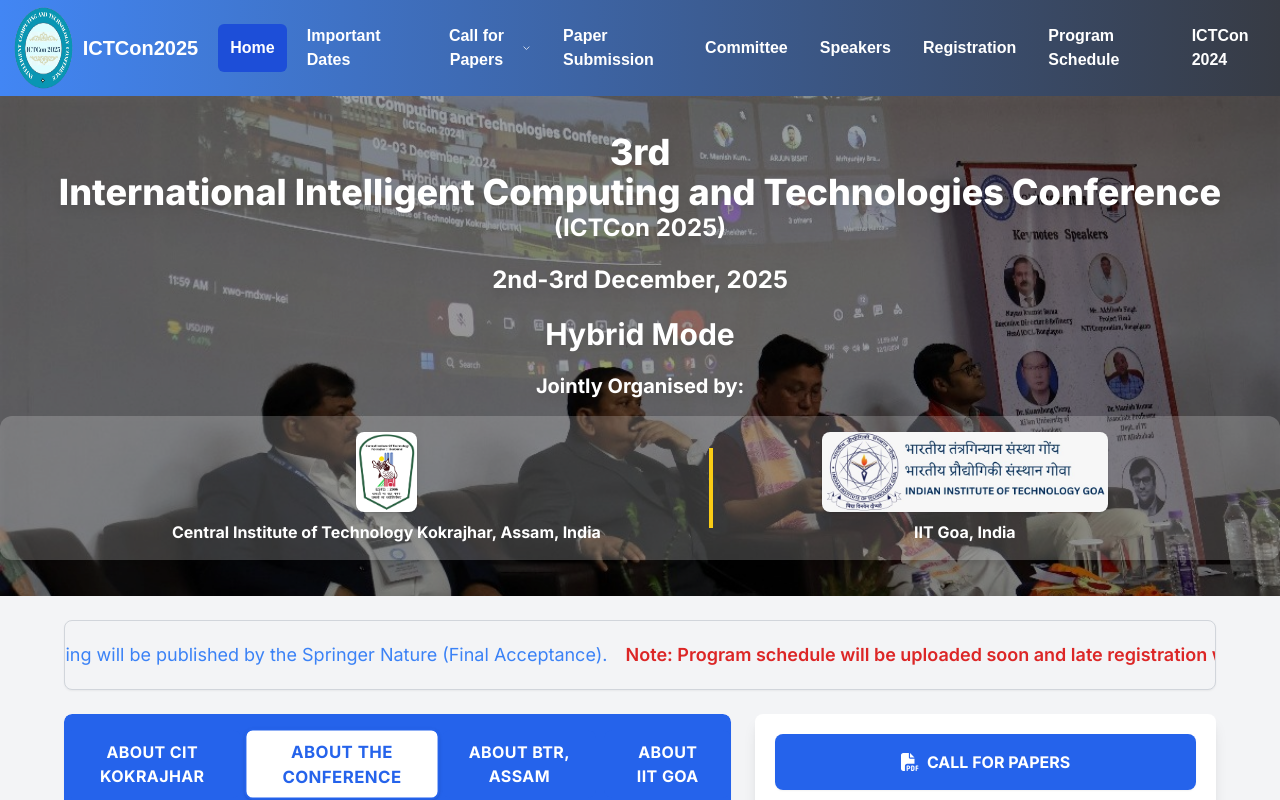
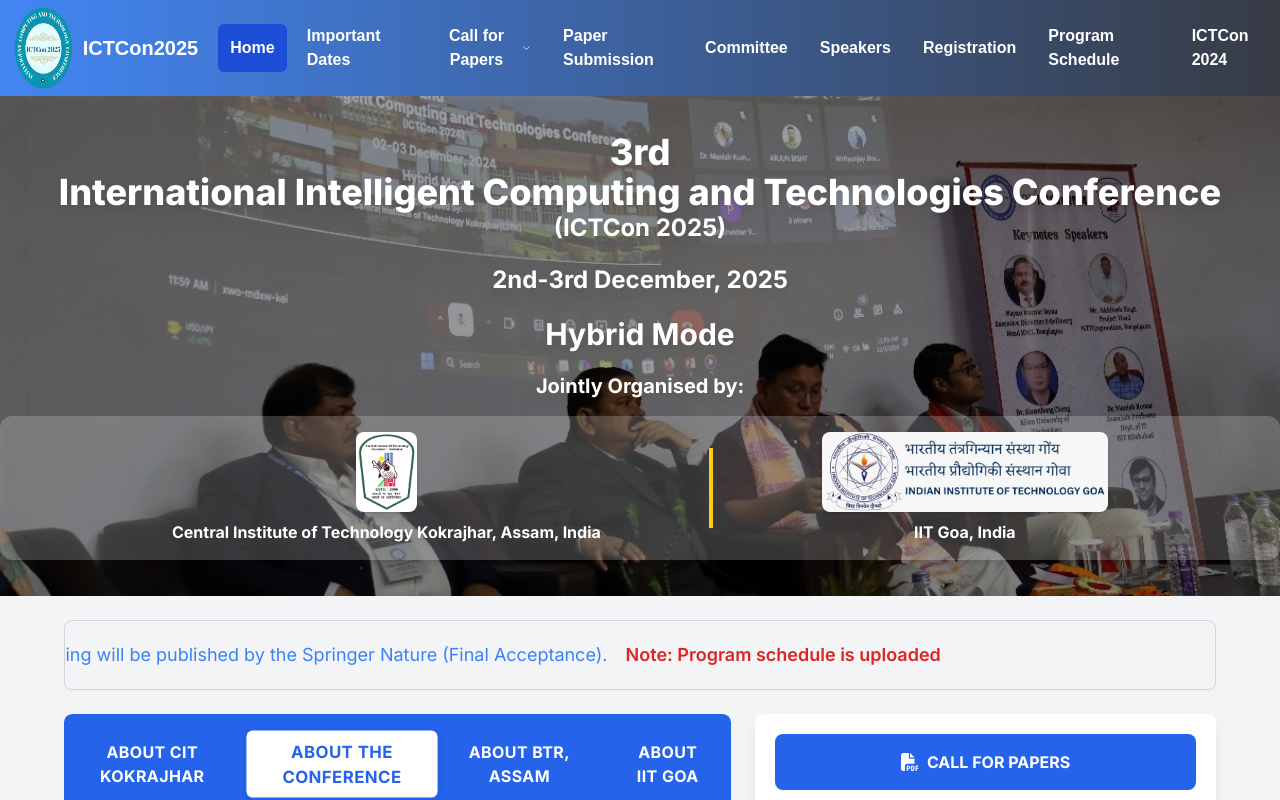
Before and after one commit to ictcon-cit/ictcon_2026, a Next.js app: page / in a window 1280 px wide. Shown: the top 800 px of the page. Built offline with nearby package versions, Linux system fonts and the light colour scheme.

Commit message:
uPDATED schedule

```diff
--- a/src/app/schedule/page.tsx
+++ b/src/app/schedule/page.tsx
@@ -10,7 +10,7 @@
         <div className="w-full md:text-4xl text-xl flex justify-center sm:items-center md:min-h-screen text-black pb-7">
           <div className="text-center flex flex-col gap-6 mt-10 justify-center items-center">
             <p className="text-lg font-extrabold text-6xl text-gray-600">
-              Note: Program schedule is uploaded
+              Program schedule is uploaded
             </p>
             <a
             href="/ICTCon_2025_Schedule.pdf"
--- a/src/components/horizontalscroll.tsx
+++ b/src/components/horizontalscroll.tsx
@@ -6,7 +6,7 @@
       <span className="font-bold ">Proceedings By:</span> Conference Proceeding
       will be published by the Springer Nature (Final Acceptance).
       &nbsp;
-      <span className="ml-2 font-semibold text-red-600">Note: Program schedule will be uploaded soon and late registration will be open until 20th November 2025.</span>
+      <span className="ml-2 font-semibold text-red-600">Note: Program schedule is uploaded</span>
       {/* <span className="font-bold text-red-500">
         [
         <a
```
